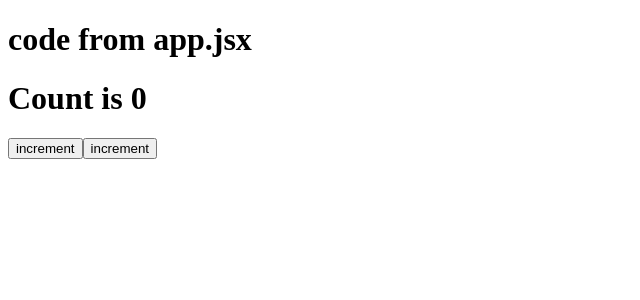
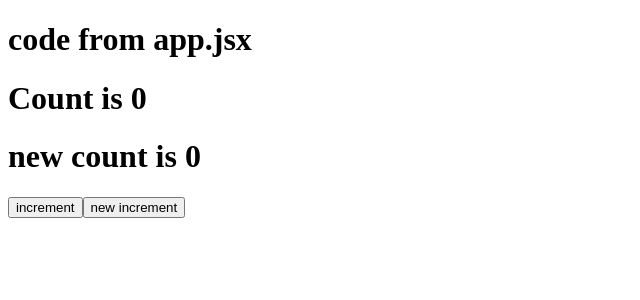
Before and after one commit to shaik-sadhiks007/batch3and4react, a React (Vite) app: page / in a window 1280 px wide. Shown: the top 300 px of the page, without its empty margins (0-640 px from the left). Built offline with nearby package versions, Linux system fonts and the light colour scheme.

Commit message:
login and register components explained

```diff
--- a/src/App.jsx
+++ b/src/App.jsx
@@ -1,6 +1,8 @@
 import Login from './signup/Login'
-import Register from './signup/Register'
+import Register,{testing} from './signup/Register'
 import Newfile from './Newfile';
+import { useState} from 'react';
+
 
 
 function App() {
@@ -10,13 +12,36 @@ function App() {
 
   let count = 0;
 
+  // count = 10 // updation in js
+
+  const [newcount, setNewCount] = useState(0);
+
+  // setNewCount(10) updation in the react js
+
   console.log(count, 'count')
 
 
   function increment() {
-    console.log('increment function')
+    console.log('increment function');
+
+    count = count + 1
+
+    console.log(count, 'count in function')
+
+
   }
 
+
+  function newIncrement() {
+
+    console.log('new increment function');
+
+    // count = count + 1
+
+    setNewCount(newcount + 1)
+
+  }
+  console.log(newcount, 'newcount in function')
 
 
   return (
@@ -33,6 +58,11 @@ function App() {
       </h1>
 
 
+      <h1>
+        new count is {newcount}
+      </h1>
+
+
       {/* <button onClick={increment}>
         increment
       </button> */}
@@ -41,9 +71,13 @@ function App() {
         increment
       </button>
 
-      <button onClick={increment()}>
+      <button onClick={() => newIncrement()}>
+        new increment
+      </button>
+      {/*
+      <button onClick={increment}>
         increment
-      </button>
+      </button> */}
 
 
 
--- a/src/signup/Register.jsx
+++ b/src/signup/Register.jsx
@@ -1,5 +1,10 @@
 
 import React from 'react'
+
+
+export function testing() {
+    console.log('hi')
+}
 
 function Register() {
     return (
```
Also changed, not shown: src/classNotes/syntax.txt, src/classNotes/usestate.txt (added).
